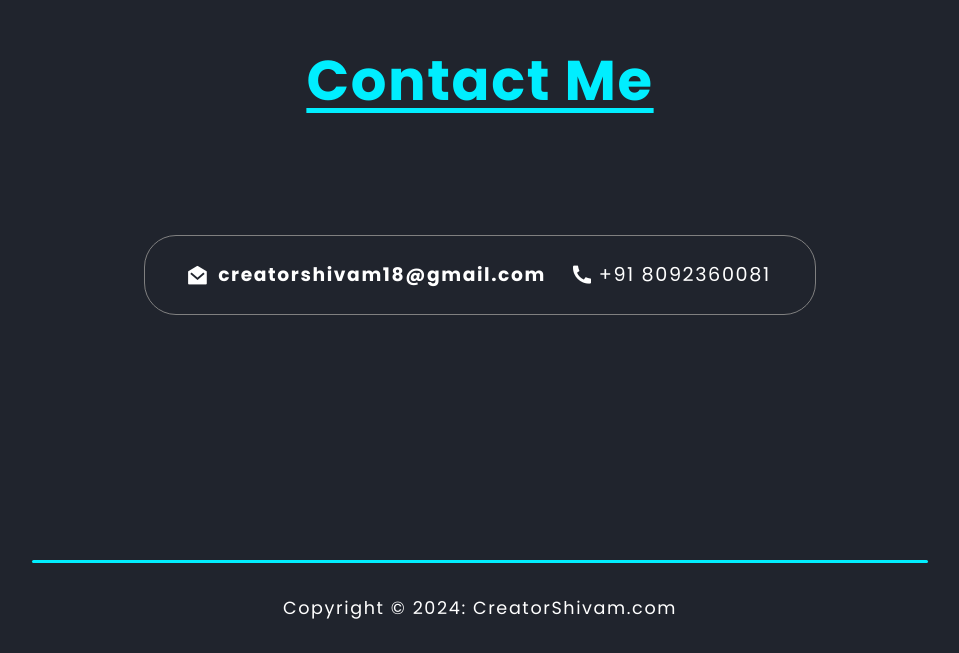
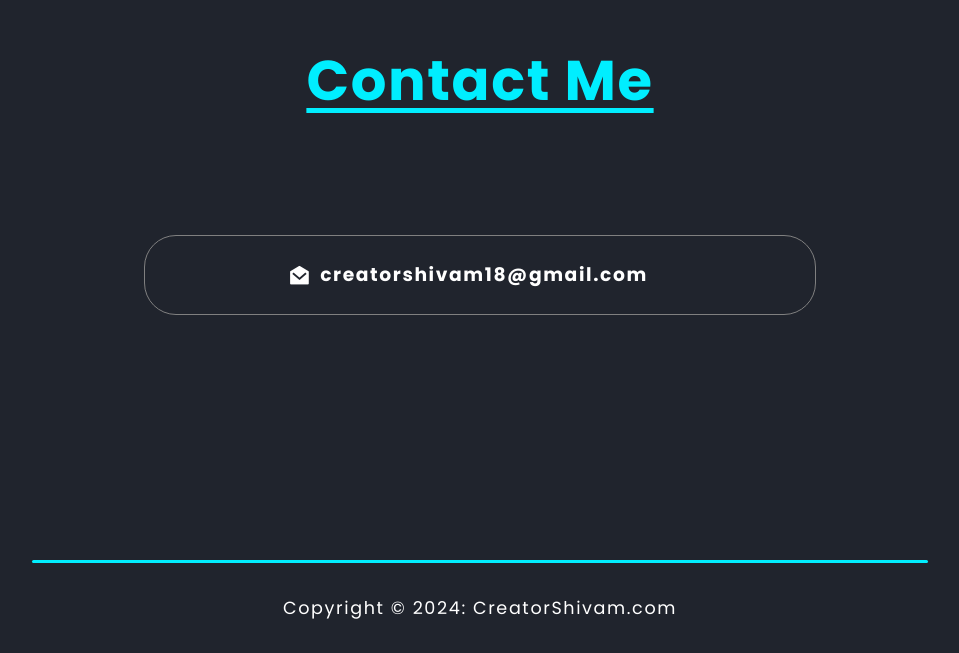
Before and after one commit to excalibur-sh/Excalibur-Portfolio-Website, a plain HTML site: page index.html in a window 1280 px wide. Shown: the part 4763-5416 px from the top of the page, without its empty margins (160-1119 px from the left). Drawn offline with nearby package versions, Linux system fonts and the light colour scheme.

Commit message:
Remove phone number from contact details
Removed phone number section from contact information.

```diff
--- a/index.html
+++ b/index.html
@@ -289,8 +289,6 @@
                 <a href="https://mail.google.com/mail/?view=cm&fs=1&to=creatorshivam18@gmail.com" target="_blank">
                     <h3>creatorshivam18@gmail.com</h3>
                 </a>
-                <i class="ri-phone-fill phone"></i>
-                <p class="num">+91 8092360081</p>
             </div>
         </div>
     </section>
```
